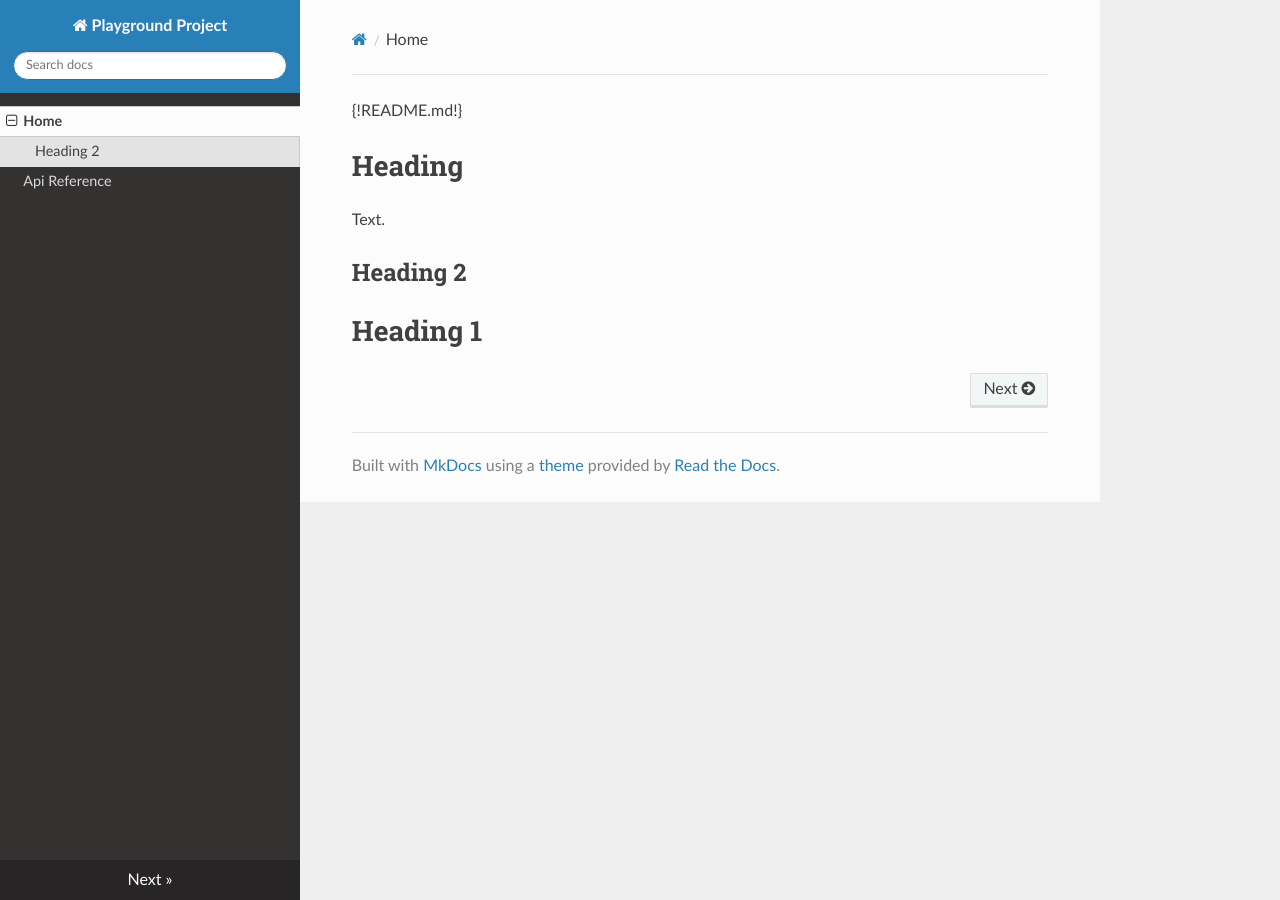
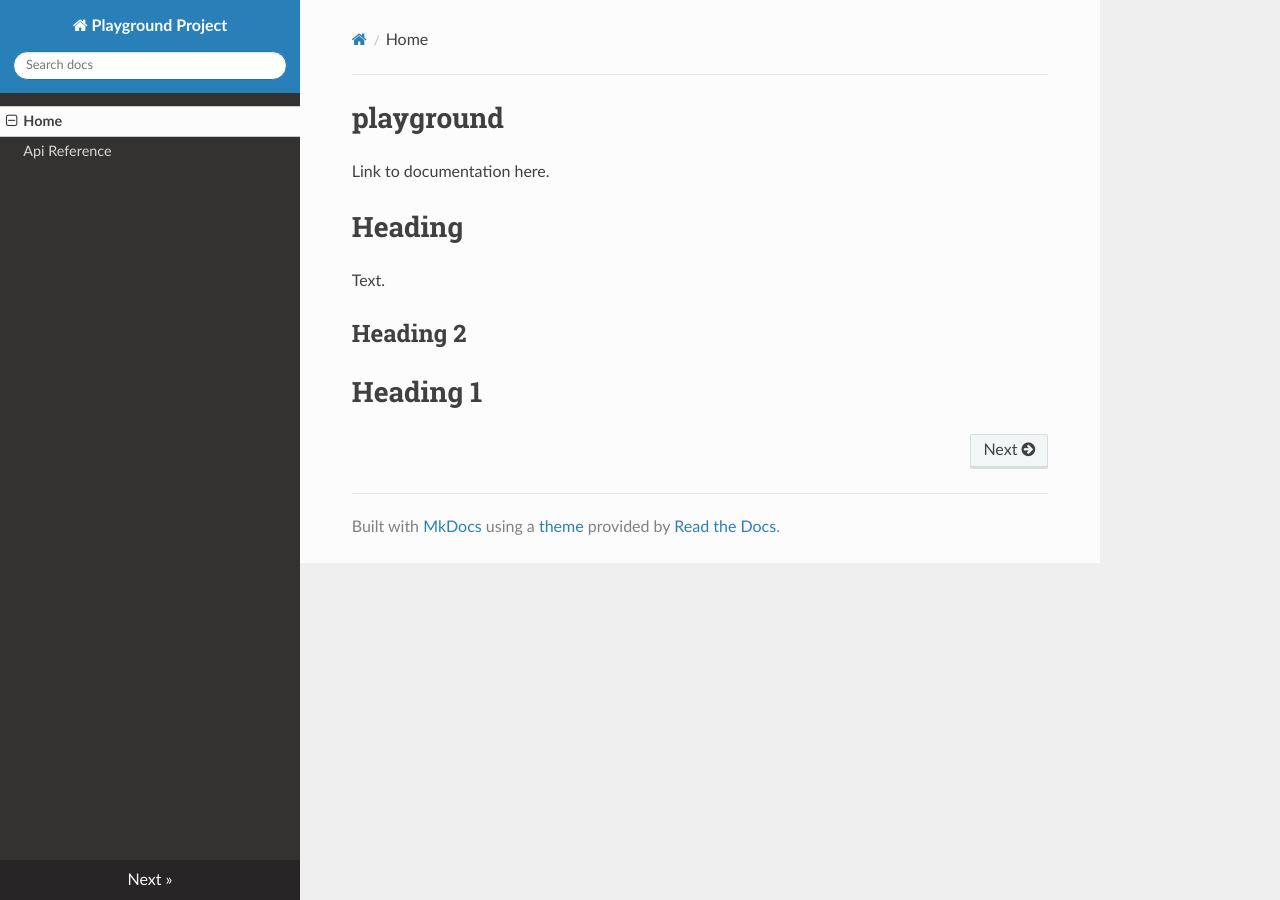
Before and after one commit to PatrickElmer/playground, an MkDocs documentation site: the page built from docs/index.md, in a window 1280 px wide. Built offline with MkDocs 1.6.1, drawn with Linux system fonts in a browser that asks for light colours; nearby versions of some CDN libraries.

Commit message:
Add readme to index of docs

```diff
--- a/docs/index.md
+++ b/docs/index.md
@@ -1,4 +1,4 @@
-{!README.md!}
+{% include "../README.md" %}
 
 # Heading
 
--- a/mkdocs.yml
+++ b/mkdocs.yml
@@ -13,3 +13,7 @@ plugins:
         python:
           options:
             show_submodules: true
+  - include-markdown
+  # - include-markdown:
+  #     opening_tag: "{!"
+  #     closing_tag: "!}"
--- a/pyproject.toml
+++ b/pyproject.toml
@@ -19,6 +19,7 @@ dependencies = [
 dev = [
   'pytest >= 6.1.1',
   'mkdocstrings[python]',
+  'mkdocs-include-markdown-plugin',
 ]
 
 [tool.pytest.ini_options]
```
